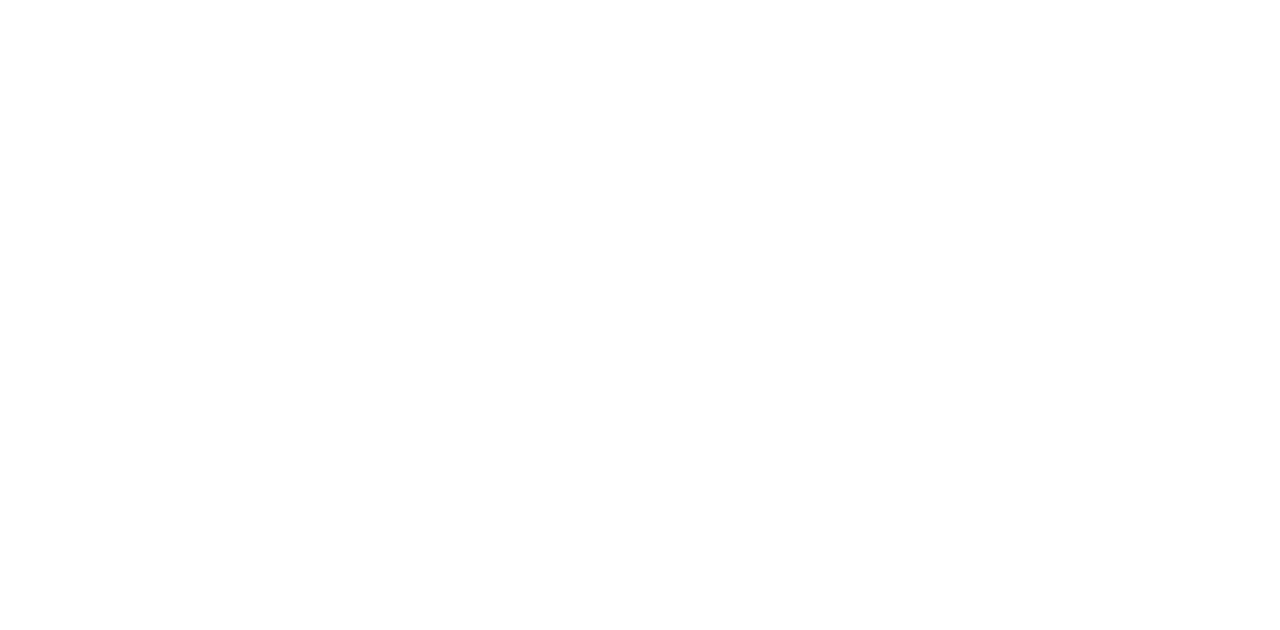
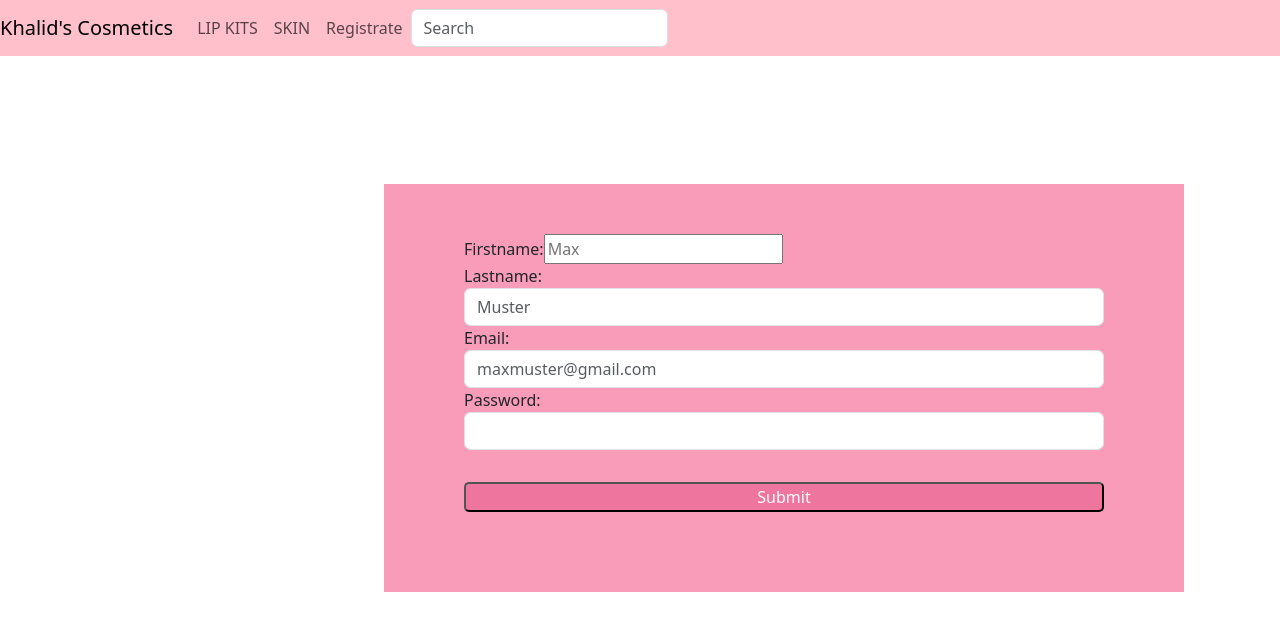
Before and after one commit to alishakhalid/Shop, a React (Create React App) app: page /form in a window 1280 px wide. Shown: the top 630 px of the page. Built offline with nearby package versions, Linux system fonts and the light colour scheme.

Commit message:
created form and validation working on it

```diff
--- a/package.json
+++ b/package.json
@@ -3,6 +3,7 @@
   "version": "0.1.0",
   "private": true,
   "dependencies": {
+    "@hookform/resolvers": "^2.8.1",
     "@testing-library/jest-dom": "^5.11.4",
     "@testing-library/react": "^11.1.0",
     "@testing-library/user-event": "^12.1.10",
@@ -12,13 +13,16 @@
     "@types/react-dom": "^17.0.0",
     "axios": "^0.21.4",
     "bootstrap": "5.1.0",
+    "formik": "^2.2.9",
     "react": "^17.0.2",
     "react-bootstrap": "^2.0.0-rc.0",
     "react-dom": "^17.0.2",
     "react-router-dom": "^5.3.0",
     "react-scripts": "4.0.3",
+    "react-yup": "^1.23.0",
     "typescript": "^4.1.2",
-    "web-vitals": "^1.0.1"
+    "web-vitals": "^1.0.1",
+    "yup": "^0.32.9"
   },
   "scripts": {
     "start": "react-scripts start",
--- /dev/null
+++ b/src/CSS/Form.css
@@ -0,0 +1,29 @@
+.button {
+  margin-top: 2em;
+  text-align: center;
+  background-color: #ee769e;
+  color: #fcfcfc;
+}
+button {
+  border-radius: 5px;
+  width: fit-content;
+}
+
+.field {
+  width: fit-content;
+}
+
+.fieldset {
+  padding: 5em;
+  padding-top: 50px;
+  margin-top: 10%;
+  background-color: #f89cb9;
+  width: 50em;
+  margin-left: 30%;
+}
+.body {
+  background-color: #ffffff;
+}
+error {
+  color: #ff0000;
+}
--- /dev/null
+++ b/src/Content/Form.tsx
@@ -0,0 +1,108 @@
+import React from "react";
+import { Form, Field, Formik, FormikHelpers } from "formik";
+import "../CSS/Form.css";
+import "bootstrap/dist/css/bootstrap.min.css";
+import Header from "../Header";
+import * as yup from "yup";
+// import { useForm } from "react-yup";
+// import { yupResolver } from "@hookform/resolvers/yup";
+
+interface MyFormValues {
+  firstname: string;
+  lastname: string;
+  email: string;
+  password: string;
+}
+
+const validation = yup.object().shape({
+  firstname: yup
+    .string()
+    .max(20, "Must be 20 characters or less")
+    .required("Required"),
+  lastname: yup
+    .string()
+    .max(25, "Must be 25 characters or less")
+    .required("Required"),
+  email: yup.string().email("Email is invalid").required("Required"),
+  password: yup.string().min(8, "Must be 8 characters").required("Required"),
+  confirmPassword: yup.string().oneOf([yup.ref("password"), null]),
+});
+export default function Registrate() {
+  return (
+    <>
+      <div className="body">
+        <Header />
+        <Formik
+          initialValues={{
+            firstname: "",
+            lastname: "",
+            email: "",
+            password: "",
+          }}
+          onSubmit={(
+            values: MyFormValues,
+            { setSubmitting }: FormikHelpers<MyFormValues>
+          ) => {
+            setTimeout(() => {
+              alert(JSON.stringify(values, null, 2));
+              setSubmitting(false);
+            }, 500);
+          }}
+          validateOnBlur={false}
+          validateOnChange={false}
+          validationSchema={validation}
+        >
+          {({ values, errors, touched }) => (
+            <Form>
+              <fieldset className="fieldset">
+                <div>
+                  <label htmlFor={values.firstname}>Firstname: </label>
+                  <Field
+                    className="field"
+                    type="text"
+                    name="firstname"
+                    placeholder="Max"
+                    class="form-control"
+                    value={values.firstname}
+                  />
+                </div>
+                <div>
+                  <label htmlFor={values.lastname}>Lastname: </label>
+                  <Field
+                    type="text"
+                    name="lastname"
+                    placeholder="Muster"
+                    class="form-control"
+                    value={values.lastname}
+                  />
+                </div>
+                <div>
+                  <label htmlFor={values.email}>Email: </label>
+                  <Field
+                    type="email"
+                    name="email"
+                    class="form-control"
+                    placeholder="maxmuster@gmail.com"
+                    value={values.email}
+                  />
+                </div>
+                <div>
+                  <label htmlFor={values.password}>Password: </label>
+                  <Field
+                    type="password"
+                    name="password"
+                    class="form-control"
+                    value={values.password}
+                  />
+                </div>
+                <button className="button" type="submit">
+                  Submit
+                </button>
+              </fieldset>
+            </Form>
+          )}
+        </Formik>
+      </div>
+    </>
+  );
+}
--- a/src/Context/SeacrhContext.tsx
+++ b/src/Context/SeacrhContext.tsx
@@ -1,4 +1,5 @@
 import React, { createContext, useState, FC } from "react";
+
 export type SearchContextState = {
   search: string;
   addSearch: (name: string) => void;
@@ -7,8 +8,10 @@
   search: "",
   addSearch: () => {},
 };
+
 export const SearchContext =
   createContext<SearchContextState>(contextDefaultValues);
+
 const SearchProvider: FC = ({ children }) => {
   const [searchName, setSearch] = useState<string>(contextDefaultValues.search);
   const addSearch = (newSearch: string) => setSearch(newSearch);
--- a/src/Header.tsx
+++ b/src/Header.tsx
@@ -17,6 +17,7 @@
         >
           <Nav.Link href="/product">LIP KITS</Nav.Link>
           <Nav.Link href="/skin">SKIN</Nav.Link>
+          <Nav.Link href="/form">Registrate</Nav.Link>
         </Nav>
         <Search />
       </Navbar.Collapse>
--- a/src/Navigate.tsx
+++ b/src/Navigate.tsx
@@ -1,6 +1,7 @@
 import React from "react";
 import { BrowserRouter, Switch, Route } from "react-router-dom";
 import AllLipkit from "./AllLipkit";
+import Registrate from "./Content/Form";
 import Home from "./Home";
 import SingleProductPage from "./SingleProductPage";
 import SkinCarePage from "./SkinCarePage";
@@ -13,6 +14,7 @@
         <Route exact path={"/product"} component={AllLipkit} />
         <Route exact path={"/product/:id"} component={SingleProductPage} />
         <Route exact path={"/skin"} component={SkinCarePage} />
+        <Route exact path={"/form"} component={Registrate} />
       </Switch>
     </BrowserRouter>
   );
```
Also changed, not shown: 1 other file (tests, documents, lock files or other folders).
